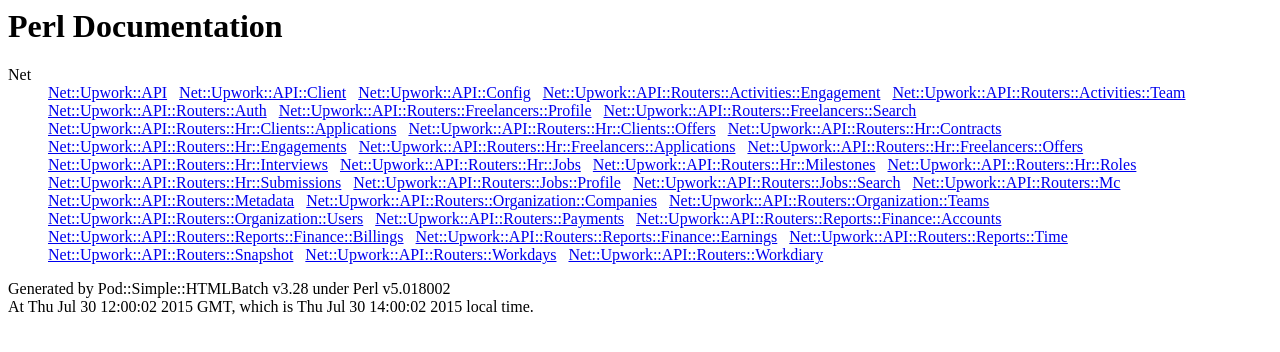
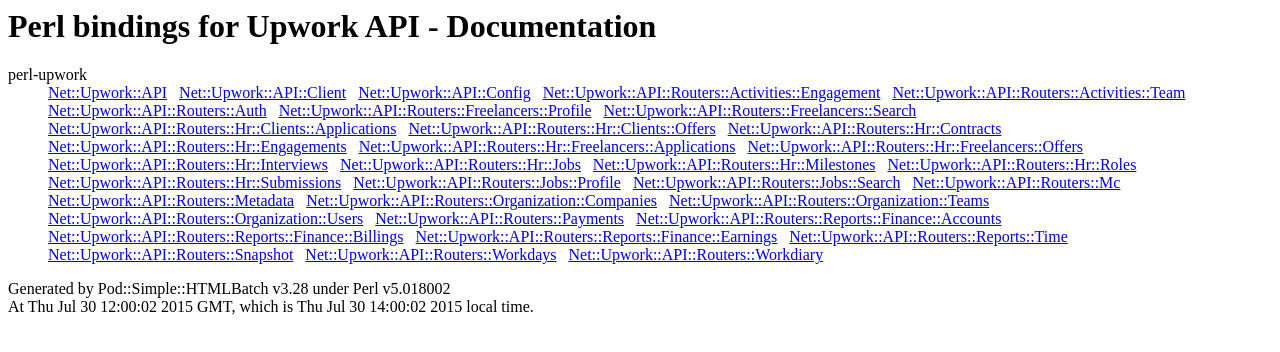
Before and after one commit to upwork/perl-upwork, a plain HTML site: page index.html in a window 1280 px wide. Drawn offline with Linux system fonts and the light colour scheme.

Commit message:
update documentation

```diff
--- a/index.html
+++ b/index.html
@@ -1,5 +1,5 @@
 <html><head>
-<title>Perl Documentation</title>
+<title>Perl bindings for Upwork API - Documentation</title>
 <meta http-equiv="Content-Type" content="text/html; charset=ISO-8859-1" >
 
 <link rel="stylesheet" title="blkbluw" type="text/css" href="_blkbluw.css" media="all" >
@@ -22,9 +22,9 @@
 </head>
 
 <body class='contentspage'>
-<h1>Perl Documentation</h1>
+<h1>Perl bindings for Upwork API - Documentation</h1>
 <dl class='superindex'>
-<dt><a name="net">Net</a></dt>
+<dt><a name="net">perl-upwork</a></dt>
 <dd>
   <a href="./Net/Upwork/API.html">Net::Upwork::API</a>&nbsp;&nbsp;
   <a href="./Net/Upwork/API/Client.html">Net::Upwork::API::Client</a>&nbsp;&nbsp;
```
